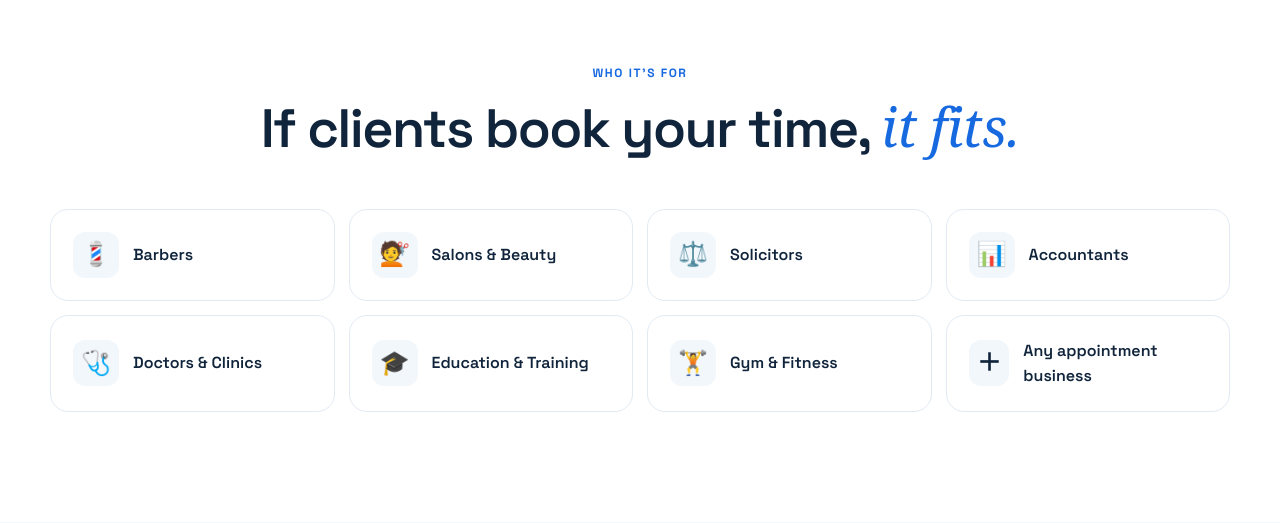
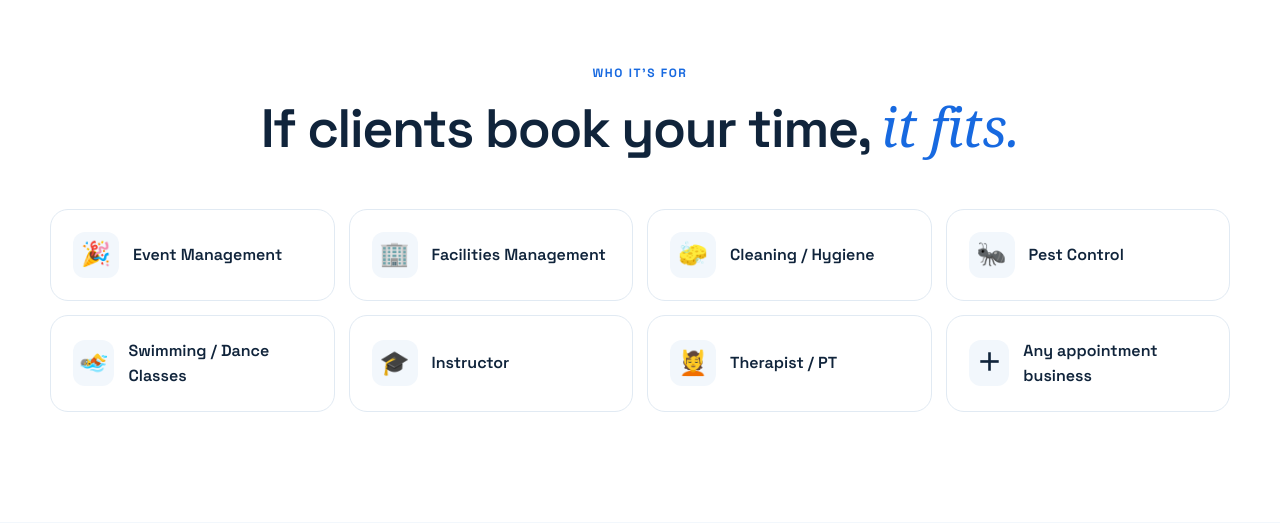
Before and after one commit to Shorifa1234/booking-system-xgtech, a PHP site: page /docs/book-nboost.html in a window 1280 px wide. Shown: the part 4666-5189 px from the top of the page. Run offline with PHP 8.4, Linux system fonts and the light colour scheme; some web fonts are replaced.

Commit message:
Replace the sales page sector list with the new target sectors
Co-Authored-By: Claude Opus 5.5 <noreply@anthropic.com>

```diff
--- a/book-nboost.php
+++ b/book-nboost.php
@@ -27,8 +27,8 @@ $planIncludes = [
 ];
 
 $sectors = [
-    ['💈', 'Barbers'], ['💇', 'Salons & Beauty'], ['⚖️', 'Solicitors'], ['📊', 'Accountants'],
-    ['🩺', 'Doctors & Clinics'], ['🎓', 'Education & Training'], ['🏋️', 'Gym & Fitness'], ['＋', 'Any appointment business'],
+    ['🎉', 'Event Management'], ['🏢', 'Facilities Management'], ['🧽', 'Cleaning / Hygiene'], ['🐜', 'Pest Control'],
+    ['🏊', 'Swimming / Dance Classes'], ['🎓', 'Instructor'], ['💆', 'Therapist / PT'], ['＋', 'Any appointment business'],
 ];
 
 $faqs = [
--- a/docs/book-nboost.html
+++ b/docs/book-nboost.html
@@ -264,13 +264,13 @@
         <h2>If clients book your time, <em>it fits.</em></h2>
       </div>
       <div class="sector-grid">
-                  <div class="sector"><span>💈</span>Barbers</div>
-                  <div class="sector"><span>💇</span>Salons &amp; Beauty</div>
-                  <div class="sector"><span>⚖️</span>Solicitors</div>
-                  <div class="sector"><span>📊</span>Accountants</div>
-                  <div class="sector"><span>🩺</span>Doctors &amp; Clinics</div>
-                  <div class="sector"><span>🎓</span>Education &amp; Training</div>
-                  <div class="sector"><span>🏋️</span>Gym &amp; Fitness</div>
+                  <div class="sector"><span>🎉</span>Event Management</div>
+                  <div class="sector"><span>🏢</span>Facilities Management</div>
+                  <div class="sector"><span>🧽</span>Cleaning / Hygiene</div>
+                  <div class="sector"><span>🐜</span>Pest Control</div>
+                  <div class="sector"><span>🏊</span>Swimming / Dance Classes</div>
+                  <div class="sector"><span>🎓</span>Instructor</div>
+                  <div class="sector"><span>💆</span>Therapist / PT</div>
                   <div class="sector"><span>＋</span>Any appointment business</div>
               </div>
     </div>
```
